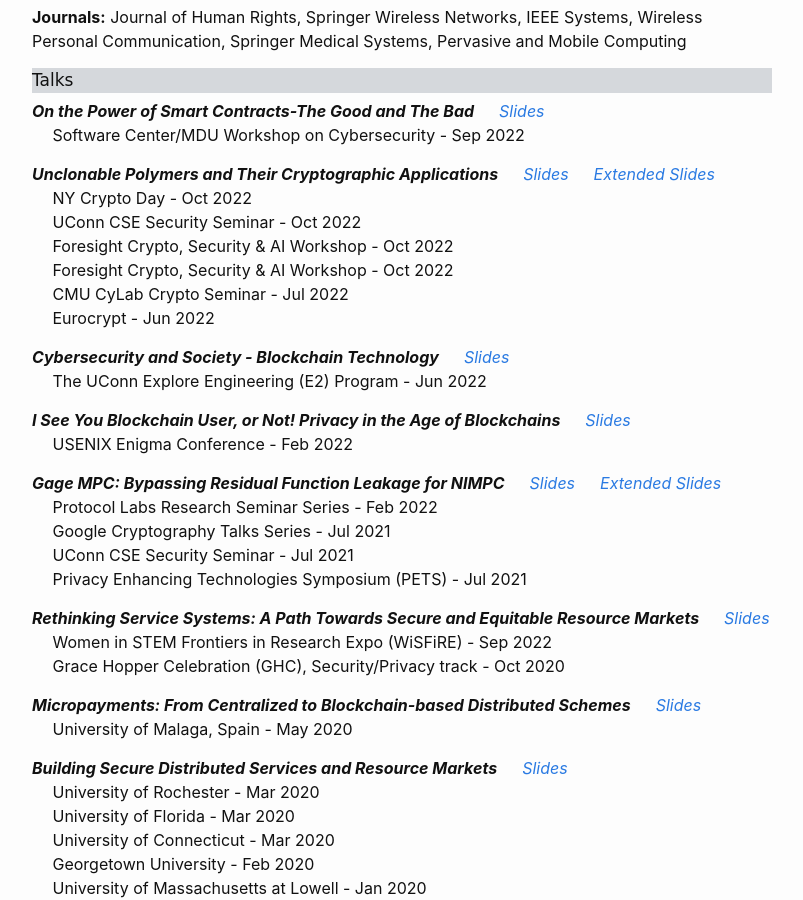
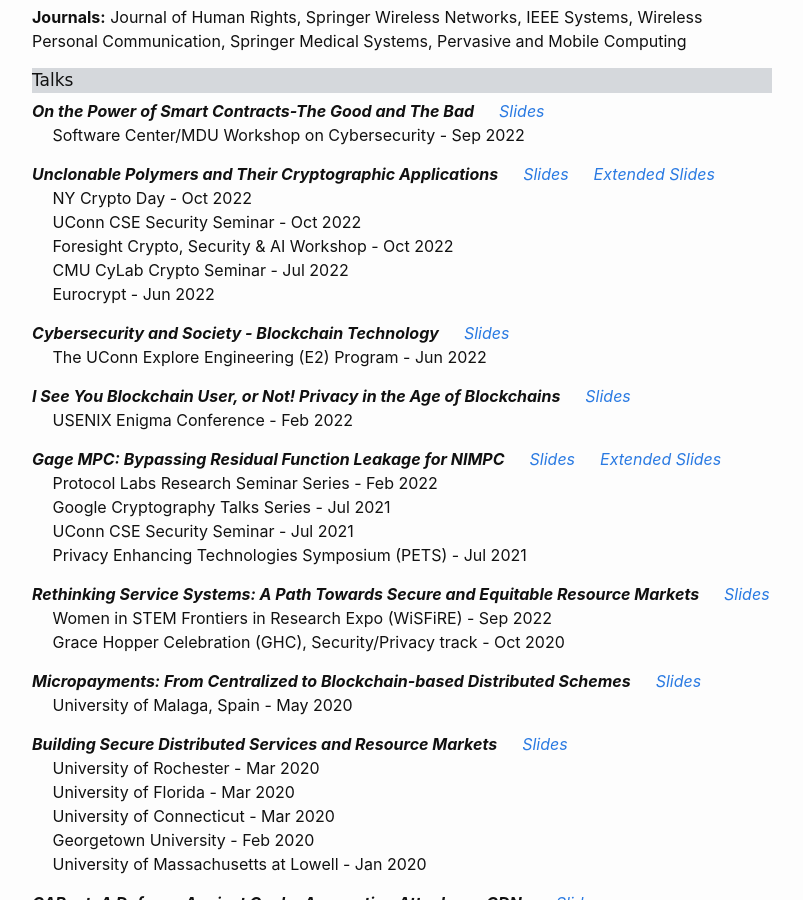
Before and after one commit to GhadaAlmashaqbeh/GhadaAlmashaqbeh.github.io, a Jekyll site: the page built from 03-talks.md, in a window 1280 px wide and 900 px high, scrolled down 891 px. Shown: the whole window, without its empty margins (238-1041 px from the left). Built offline with Jekyll 4.4.1, drawn with Linux system fonts in a browser that asks for light colours.

```diff
--- a/03-talks.md
+++ b/03-talks.md
@@ -50,7 +50,6 @@
 ***Unclonable Polymers and Their Cryptographic Applications*** &emsp; [_Slides_](../slides/eurocrypt22.pdf) &emsp; [_Extended Slides_](../slides/ediblecrypto-ext.pdf) <br/>
 &emsp; NY Crypto Day - Oct 2022 <br/>
 &emsp; UConn CSE Security Seminar - Oct 2022 <br/>
-&emsp; Foresight Crypto, Security & AI Workshop - Oct 2022 <br/>
 &emsp; Foresight Crypto, Security & AI Workshop - Oct 2022 <br/>
 &emsp; CMU CyLab Crypto Seminar - Jul 2022<br/>
 &emsp; Eurocrypt - Jun 2022
```
